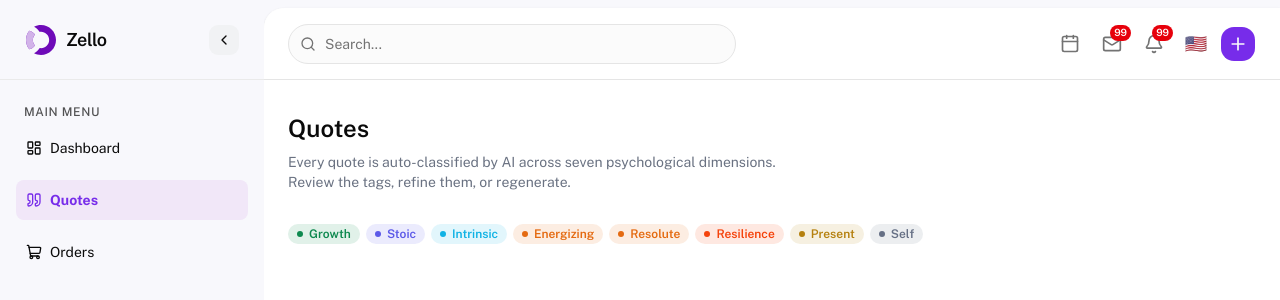
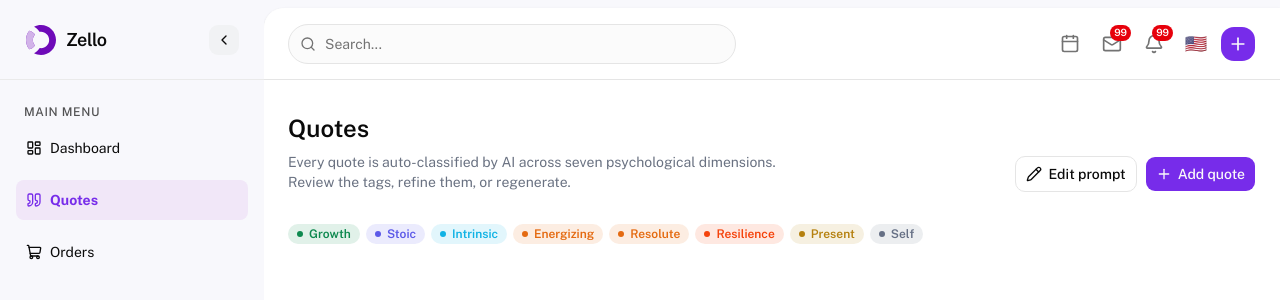
Before and after one commit to sithu05/heyhey-moon, a Next.js app in the folder apps/admin-portal/: page /quotes in a window 1280 px wide. Shown: the top 300 px of the page. Built offline with nearby package versions, Linux system fonts and the light colour scheme.

Commit message:
chore: quotes heading buttons

```diff
--- a/apps/admin-portal/src/app/(app)/quotes/page.tsx
+++ b/apps/admin-portal/src/app/(app)/quotes/page.tsx
@@ -1,5 +1,7 @@
 import { DimensionChips } from "@/features/quotes/components/ui/dimension-chips";
 import type { QuoteAttributes } from "@/features/quotes/types";
+import { Button } from "@repo/ui/components/ui/button";
+import { PencilIcon, PlusIcon } from "lucide-react";
 
 const SAMPLE_ATTRIBUTES: QuoteAttributes = {
   mindset: "Growth",
@@ -14,7 +16,7 @@ const SAMPLE_ATTRIBUTES: QuoteAttributes = {
 export default function Page() {
   return (
     <div className="">
-      <div className="mb-8">
+      <div className="mb-8 flex items-end justify-between">
         <div className="space-y-2">
           <h1 className="text-2xl font-semibold">Quotes</h1>
           <p className="text-sm text-gray-500 max-w-lg">
@@ -23,7 +25,16 @@ export default function Page() {
           </p>
         </div>
 
-        {/* Todo: header buttons will go here (Edit Prompt, Add Quote) */}
+        <div className="flex items-center gap-2">
+          <Button variant="outline" size="lg">
+            <PencilIcon className="size-4" />
+            Edit prompt
+          </Button>
+          <Button variant="default" size="lg">
+            <PlusIcon className="size-4" />
+            Add quote
+          </Button>
+        </div>
       </div>
 
       <DimensionChips attributes={SAMPLE_ATTRIBUTES} />
--- a/packages/ui/src/components/ui/button.tsx
+++ b/packages/ui/src/components/ui/button.tsx
@@ -1,3 +1,5 @@
+"use client";
+
 import { cva, type VariantProps } from "class-variance-authority";
 import { Slot } from "radix-ui";
 import * as React from "react";
```
